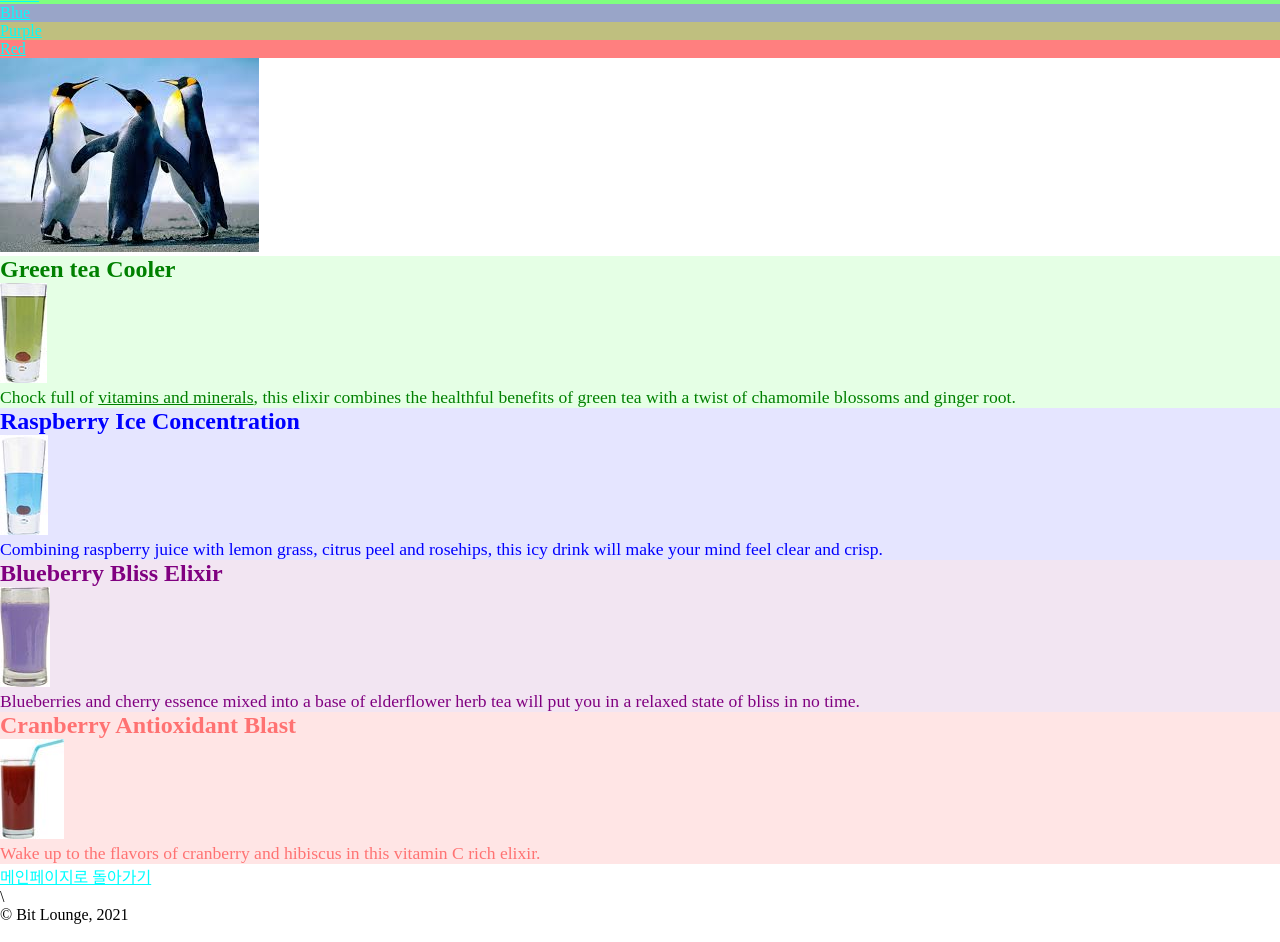
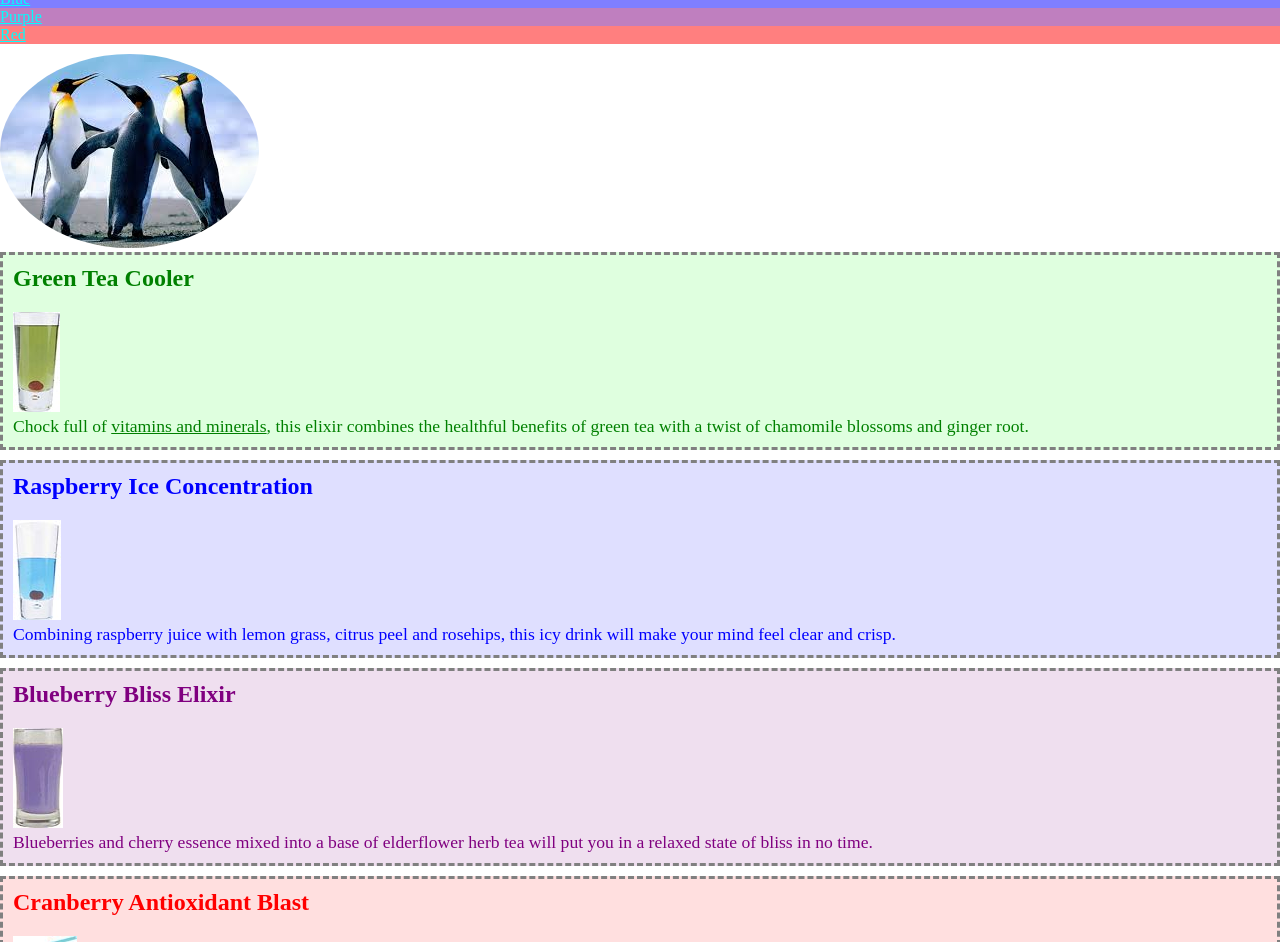
Before and after one commit to pvpvpvpvp/WebFront, a plain HTML site: page ex01/elixir.html in a window 1280 px wide. Shown: the part 84-1026 px from the top of the page. Drawn offline with Linux system fonts and the light colour scheme.

Commit message:
폰트 borider

```diff
--- a/ex01/CSS/style.css
+++ b/ex01/CSS/style.css
@@ -1,27 +1,36 @@
 @charset "UTF-8";
+/* 외부 css를 불러 들인다 */
 @import "main.css";
 
 h1 {
-    color:  red;
+    color: red;
+    /* 폰트 설정
+        : 후보 글꼴을 ,로 나열
+        : 폰트가 없을 경우 대비, 가장 마지막에
+            일반 글꼴을 명시
+    */
+    font-family: 궁서체, 신명조, serif;
     background-color: greenyellow;
-
 }
 
+/* 가상 선택자: 반응 선택자 */
+/* :link 상태와 :visited 상태 -> A Tag Only */
+a:link {
+    /* 아직 미방문인 링크의 상태 */
+    color: cyan;
+}
 
-/* 실행 순서에 따라서 동작여부가 갈림 주의! */
-a:visited{
-    /* 이미 방문한 링크 */
+a:visited {
+    /* 이미 방문한 링크의 상태 */
     color: blue;
 }
-a:link{
-    /* 아직 미방문인 링크 */
-    color: cyan;
-}
+
 a:hover {
-    /* 마우스가 올라와 있을때 */
+    /* 마우스가 올라왔을 때의 상태 */
     color: black;
 }
-a:active{
+
+a:active {
     /* 마우스가 클릭된 상태 */
     color: red;
 }
--- a/ex01/elixir.html
+++ b/ex01/elixir.html
@@ -1,56 +1,130 @@
 <!DOCTYPE html>
 <html lang="ko">
   <head>
-  <meta charset="UTF-8">
-  <meta http-equiv="X-UA-Compatible" content="IE=edge">
-  <meta name="viewport" content="width=device-width, initial-scale=1.0">
+    <meta http-equiv="Content-Type"
+        content="text/html;charset=UTF-8">
     <title>Bit Lounge 건강음료</title>
-  ㅣ<link rel="stylesheet" href="CSS/style.css">
+    <link rel="stylesheet" href="./css/style.css" />
+    <style>
+      /* id 셀렉터: #아이디 */
+      #green {  /* id가 green인 요소 */
+        color: green; /* 키워드 */
+        color: #008000; /* 실제 값: 16진수 */
+      }
 
-  <style>
-    #green {color: green;}
-    #blue {color: blue;}
-    #purple {color: purple;}
-    #red {color: red;
-        color: rgba(255 , 0, 0, 0.5);
+      #blue {
+        color: blue;
+        color: rgb(0, 0, 255);  /* 실제 값: rgb 함수 */
       }
-    /* class 셀렉터 */
-    .beverage.green {background-color: rgba(0, 255, 0, 0.1);}
-    .beverage.blue {background-color: rgba(0, 0, 255, 0.1);}
-    .beverage.purple {background-color: rgba(128, 0, 128, 0.1);}
-    .beverage.red {background-color: rgba(255, 0, 0, 0.1);}
+
+      #purple {
+        color: purple;
+        color: #800080;
+      }
+
+      #red {
+        color: red;
+        color: rgb(255, 0, 0);
+      }
+
+      /* class 셀렉터:
+        .클래스명 */
+      .beverage.green {
+        /* alpha: 투명도 0.0(투명) ~ 1.0(불투명) */
+        background-color: rgba(0, 255, 0, 0.1);
+        background-color: #00FF0020;
+      }
+
+      .beverage.blue {
+        background-color: rgba(0, 0, 255, 0.1);
+        background-color: #0000FF20;
+      }
+
+      .beverage.purple {
+        background-color: rgba(128, 0, 128, 0.1);
+        background-color: #80008020;
+      }
+
+      .beverage.red {
+        background-color: rgba(255, 0, 0, 0.1);
+        background-color: #FF000020;
+      }
+
       /* 자식 선택자 vs 후손 선택자
         자식 선택자 > : 직계 후손만 선택
-    후손 선택자 (공백) : 직계 포함한 모든 자손들 */
+        후손 선택자 (공백) : 직계 포함한 모든 자손들
+        */
       .beverage p {
         /* beverage 클래스의 후손 p 태그 선택 */
-      /* font-weight: 글꼴의 두께
-          normal lighter blod bloder*/
+        /* font-weight 속성: 글꼴의 두께
+            normal, lighter, bold, bolder */
         font-weight: lighter;
-      /* font-size */
-      /* 상대크기 em 배율 %
-        절대크기 px */
-      /* 1.1em = 110%  */
-      font-size: 1.1em;
+        /* font-size 속성: 글꼴의 크기
+            기본 사이즈는 16px;
+            절대 크기: px,
+            상대 크기: em(배율), %(퍼센트) */
+        font-size: 1.1em; /* 110% 와 동일 */
       }
+
+      .beverage {
+        /* padding: 컨텐츠 내부 영역 */
+        /* 값이 1개: 위, 오른쪽, 아래, 왼쪽에 공백 */
+        padding: 10px;
+        /* border : 테두리를 결정하는 속성 */
+        border-width: 3px;  /* 테두리 두께 */
+        border-style: solid; /* 테두리 스타일 */
+        border-color: grey; /* 테두리 색상 */
+
+        /* 축약형: border-width border-style border-color */
+        border: 3px dashed gray;
+
+        margin-bottom: 10px;
+      }
+
+      .seller img {
+        /* border-radius : 테두리를 둥글게 표현 */
+        border-radius: 20px; /* 값이 1개: 네방향 같은 둥글기 */
+        border-top-right-radius: 30px;
+        border-radius: 10px 20px 30px 40px;
+        /* 값이 네개: 위-왼쪽 위-오른쪽 아래-오른쪽 아래-왼쪽 */
+
+        border-radius: 50%;
+      }
+
+      .beverage h2 {
+        font-size: 1.5em;
+        /* 1.5em = 150% = 24px */
+        /* 특정 영역에 공백 추가 : 접미사 */
+        margin-bottom: 20px;
+      }
+
+      .menu {
+        /* 값이 2개: 위-아래 오른쪽-왼쪽 */
+        margin: 10px 0;
+      }
+
       /* 구조 선택자 */
-    .menu > li:first-child{
-      /* menu 클래스의 자식 li 중에서 첫 번째 자식 */
+      .menu > li:first-child {
+        /* .menu 클래스의 자식 li 중에서 첫 번째 자식 */
         background-color: rgba(0, 255, 0, 0.5);
       }
-    .menu > li:nth-child(2){
-      /* menu 클래스의 자식 li 중에서 첫 번째 자식 */
-      background-color: rgba(52, 77, 145, 0.5);
+
+      .menu > li:nth-child(2) {
+        background-color: rgba(0, 0, 255, 0.5);
       }
-    .menu > li:nth-child(3){
-      /* menu 클래스의 자식 li 중에서 첫 번째 자식 */
-      background-color: rgba(128, 128, 0, 0.5);
+
+      .menu > li:nth-child(3) {
+        background-color: rgba(128, 0, 128, 0.5);
       }
-    .menu > li:last-child{
-      /* menu 클래스의 자식 li 중에서 첫 번째 자식 */
-      background-color: rgba(255 , 0, 0, 0.5);
+
+      .menu > li:last-child {
+        /* .menu 클래스의 자식 li 중에서 마지막 자식 */
+        background-color: rgba(255, 0, 0, 0.5);
       }
-    .feature{
+
+      .feature {
+        /* class=feature */
+        /* text-decoration 속성: 줄로 꾸미기 */
         text-decoration: underline;
       }
     </style>
@@ -59,8 +133,9 @@
     <header>
       <h1>건강 음료</h1>
     </header>
+    <!-- 메뉴 -->
     <nav>
-    <ul class="menu">
+      <ul class="menu"><!-- 순서가 없는 리스트-->
         <li><a href="#green">Green</a></li>
         <li><a href="#blue">Blue</a></li>
         <li><a href="#purple">Purple</a></li>
@@ -68,52 +143,66 @@
       </ul>
     </nav>
 
+    <!-- 실질 컨텐츠 -->
     <article>
-     <div class="selller">
-      <img src="./images/Penguins.jpg" alt="펭귄"/>
+      <div class="seller">
+        <img src="./images/Penguins.jpg" alt="펭귄" />
       </div>
       <section id="green" class="green beverage">
         <div>
-        <h2>Green tea Cooler</h2>
+          <h2>Green Tea Cooler</h2>
           <img src="images/green.jpg"
-        alt="Green tea Cooler"
-          title="Green tea Cooler">
-          <p>Chock full of <span class="feature">vitamins and minerals</span>,
-            this elixir combines the healthful
-            benefits of green tea with a twist of
-            chamomile blossoms and ginger root.</p>
+            alt="Green Tea Cooler"
+            title="Green Tea Cooler" />
+          <p>
+      Chock full of <span class="feature">vitamins and minerals</span>, this elixir combines the healthful benefits of green tea with a twist of chamomile blossoms and ginger root.
+          </p>
         </div>
       </section>
+
       <section id="blue" class="blue beverage">
         <div>
           <h2>Raspberry Ice Concentration</h2>
           <img src="images/lightblue.jpg"
             alt="Raspberry Ice Concentration"
-        title="Raspberry Ice Concentration">
-        <p>Combining raspberry juice with lemon grass,
-          citrus peel and rosehips, this icy drink will make your mind feel clear and crisp.</p>
+            title="Raspberry Ice Concentration" />
+          <p>
+      Combining raspberry juice with lemon grass, citrus peel and rosehips, this icy drink will make your mind feel clear and crisp.
+          </p>
         </div>
       </section>
+
       <section id="purple" class="purple beverage">
+
         <div>
           <h2>Blueberry Bliss Elixir</h2>
-        <img src="images/blue.jpg" alt="Blueberry Bliss Elixir" title="Blueberry Bliss Elixir">
-        <p>Blueberries and cherry essence mixed into a base of elderflower herb tea will put you in a relaxed state of bliss in no time.</p>
+          <img src="images/blue.jpg"
+            alt="Blueberry Bliss Elixir"
+            title="Blueberry Bliss Elixir" />
+          <p>
+            Blueberries and cherry essence mixed into a base of elderflower herb tea will put you in a relaxed state of bliss in no time.
+          </p>
         </div>
       </section>
+
       <section id="red" class="red beverage">
         <div>
           <h2>Cranberry Antioxidant Blast</h2>
-        <img src="images/red.jpg" alt="Cranberry Antioxidant Blast" title="Cranberry Antioxidant Blast">
-        <p> Wake up to the flavors of cranberry and hibiscus in this vitamin C rich elixir.</p>
+          <img src="images/red.jpg"
+            alt="Cranberry Antioxidant Blast"
+            title="Cranberry Antioxidant Blast" />
+          <p>
+      Wake up to the flavors of cranberry and hibiscus in this vitamin C rich elixir.
+          </p>
         </div>
       </section>
     </article>
 
     <nav>
-  <p><a href="index.html">메인페이지로 돌아가기</a></p>\
+      <p>
+        <a href="index.html">메인으로 돌아가기</a>
+      </p>
     </nav>
-
 
     <footer>
       &copy; Bit Lounge, 2021
```
Lines whose indentation alone changed are shown as unchanged.
